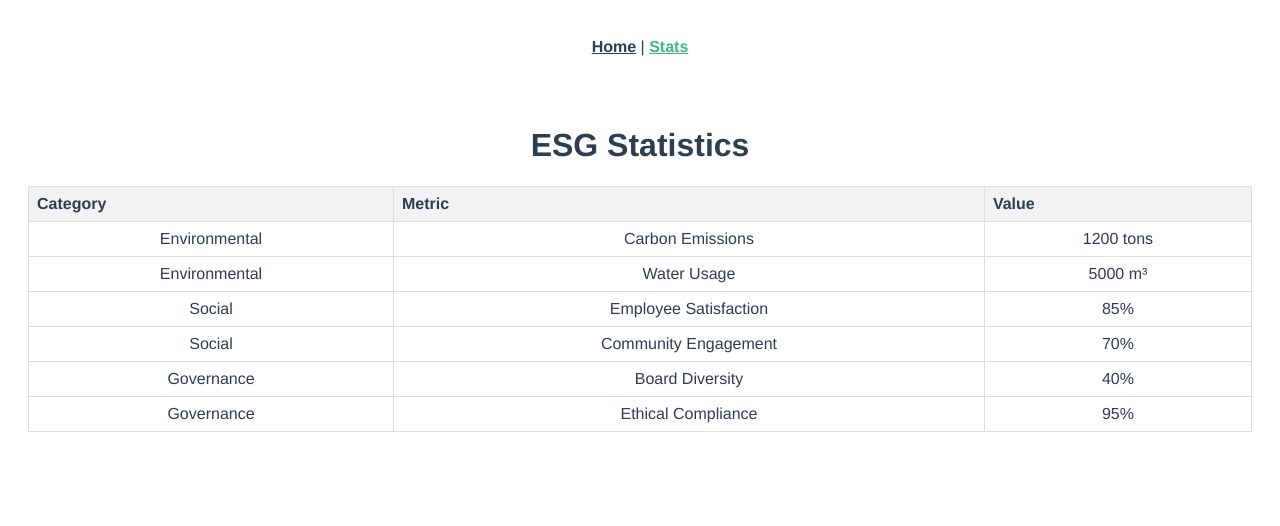
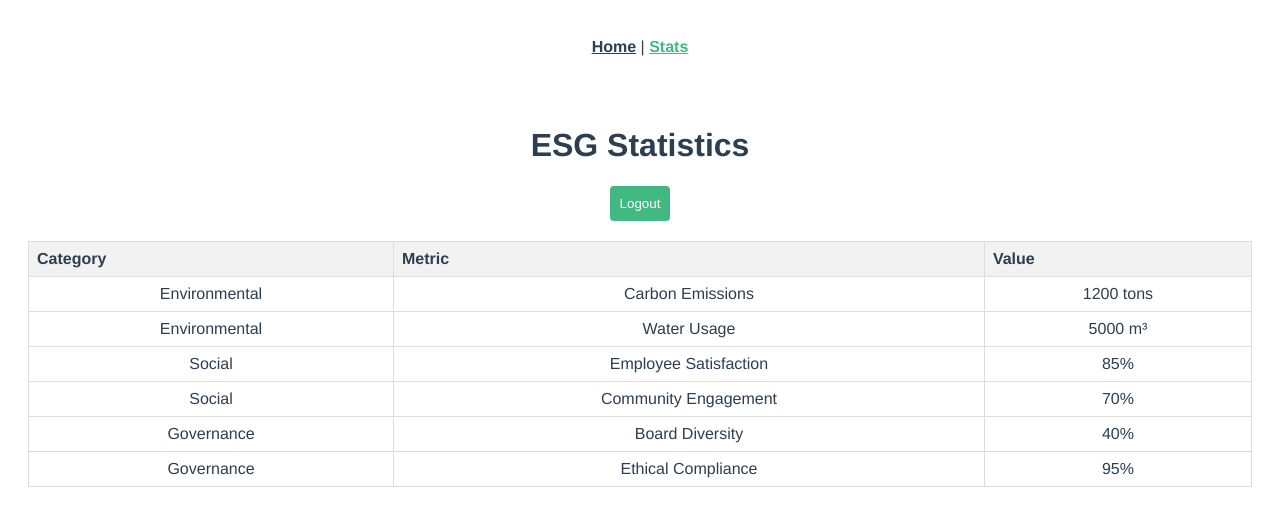
Before and after one commit to chicheongweng/vue-auth-app, a Vue app: page /stats in a window 1280 px wide. Shown: the top 526 px of the page. Built offline with nearby package versions, Linux system fonts and the light colour scheme; sample sign-in values are in the browser's storage.

Commit message:
add Logout

```diff
--- a/src/router/index.ts
+++ b/src/router/index.ts
@@ -3,6 +3,7 @@ import { createRouter, createWebHistory } from 'vue-router';
 import HelloWorld from '../components/HelloWorld.vue';
 import StatsView from '../views/StatsView.vue';
 import UserLogin from '../views/Login.vue';
+import UserLogout from '../views/Logout.vue';
 
 const routes = [
   {
@@ -20,6 +21,11 @@ const routes = [
     path: '/login',
     name: 'Login',
     component: UserLogin,
+  },
+  {
+    path: '/logout',
+    name: 'Logout',
+    component: UserLogout,
   },
 ];
 
--- /dev/null
+++ b/src/views/Logout.vue
@@ -0,0 +1,58 @@
+<template>
+    <div class="logout">
+      <h2>You have been logged out</h2>
+      <button @click="goToLogin">Go to Login</button>
+    </div>
+  </template>
+
+  <script lang="ts">
+  import { defineComponent } from 'vue';
+  import { useRouter } from 'vue-router';
+
+  export default defineComponent({
+    name: 'UserLogout',
+    setup() {
+      const router = useRouter();
+
+      const logout = () => {
+        localStorage.removeItem('authenticated');
+        router.push('/login');
+      };
+
+      const goToLogin = () => {
+        router.push('/login');
+      };
+
+      logout();
+
+      return {
+        goToLogin,
+      };
+    },
+  });
+  </script>
+
+  <style scoped>
+  .logout {
+    max-width: 300px;
+    margin: 0 auto;
+    padding: 20px;
+    border: 1px solid #ddd;
+    border-radius: 4px;
+    text-align: center;
+  }
+
+  button {
+    width: 100%;
+    padding: 10px;
+    background-color: #42b983;
+    color: white;
+    border: none;
+    border-radius: 4px;
+    cursor: pointer;
+  }
+
+  button:hover {
+    background-color: #369f6e;
+  }
+  </style>
--- a/src/views/StatsView.vue
+++ b/src/views/StatsView.vue
@@ -1,6 +1,7 @@
 <template>
-  <div class="about">
+  <div class="stats">
     <h1>ESG Statistics</h1>
+    <button @click="logout">Logout</button>
     <table>
       <thead>
         <tr>
@@ -47,15 +48,41 @@
 
 <script lang="ts">
 import { defineComponent } from 'vue';
+import { useRouter } from 'vue-router';
 
 export default defineComponent({
-  name: 'AboutView',
+  name: 'StatsView',
+  setup() {
+    const router = useRouter();
+
+    const logout = () => {
+      router.push('/logout');
+    };
+
+    return {
+      logout,
+    };
+  },
 });
 </script>
 
 <style scoped>
-.about {
+.stats {
   padding: 20px;
+}
+
+button {
+  margin-bottom: 20px;
+  padding: 10px;
+  background-color: #42b983;
+  color: white;
+  border: none;
+  border-radius: 4px;
+  cursor: pointer;
+}
+
+button:hover {
+  background-color: #369f6e;
 }
 
 table {
```
